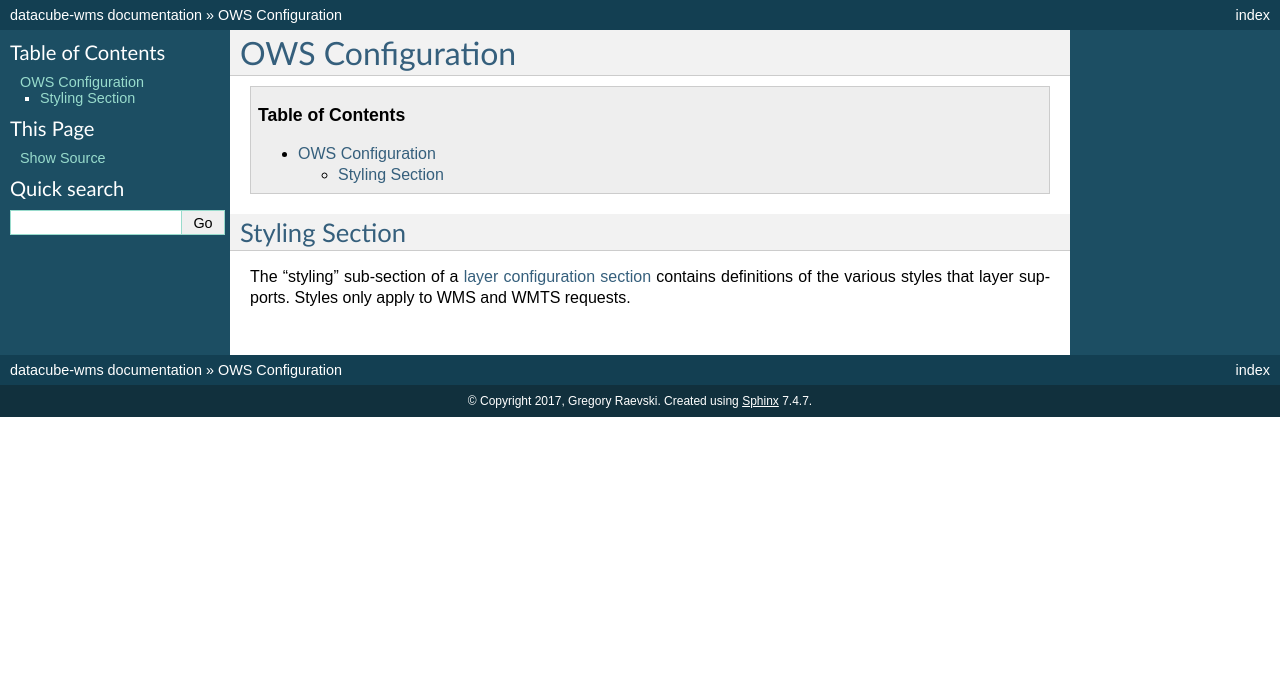
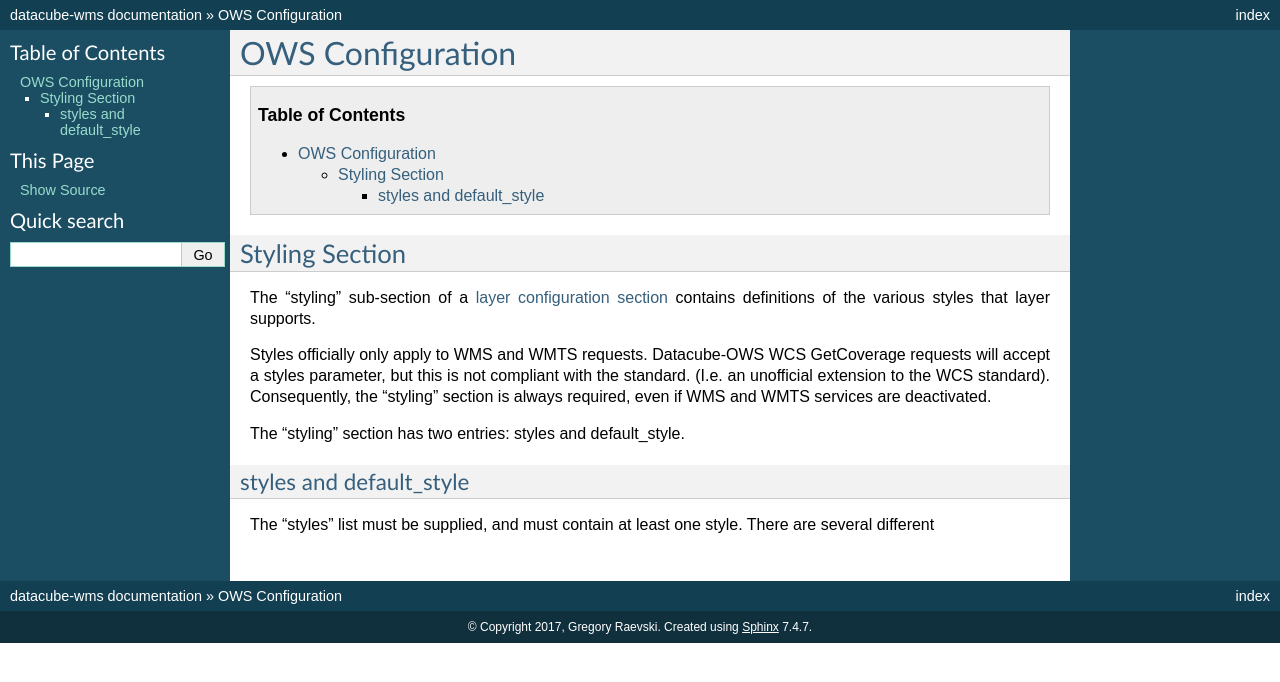
Before and after one commit to opendatacube/datacube-ows, a Sphinx documentation site: the page built from docs/cfg_styling.rst, in a window 1280 px wide. Shown: the top 682 px of the page. Built offline with Sphinx 7.4.7, drawn with Linux system fonts in a browser that asks for light colours; the version number could not be read and is left out.

Commit message:
Start on style section.

```diff
--- a/docs/cfg_styling.rst
+++ b/docs/cfg_styling.rst
@@ -10,5 +10,19 @@ Styling Section
 The "styling" sub-section of a `layer configuration section
 <cfg_layers.rst>`_
 contains definitions of the various styles
-that layer supports.  Styles only apply to WMS and WMTS
-requests.
+that layer supports.
+
+Styles officially only apply to WMS and WMTS
+requests. Datacube-OWS WCS GetCoverage requests will accept
+a styles parameter, but this is not compliant with the
+standard.  (I.e. an unofficial extension to the WCS standard).
+Consequently, the "styling" section is always required,
+even if WMS and WMTS services are deactivated.
+
+The "styling" section has two entries: styles and default_style.
+
+styles and default_style
+========================
+
+The "styles" list must be supplied, and must contain at least
+one style.  There are several different
```
